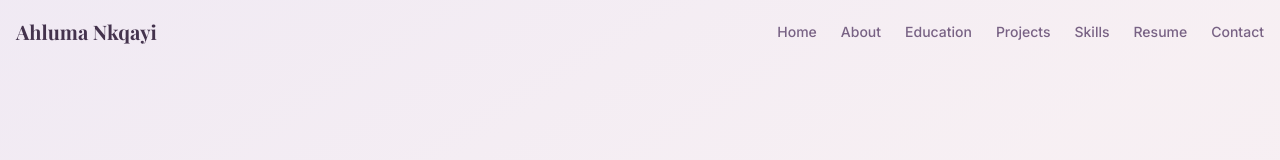
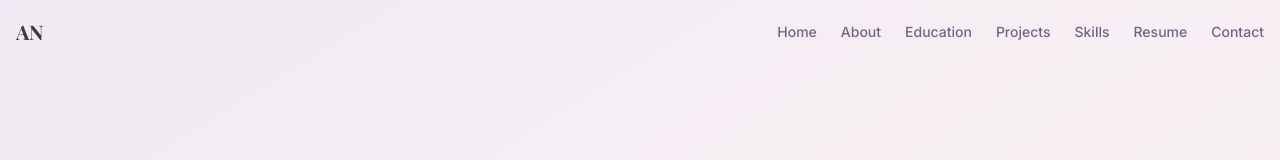
Before and after one commit to Ahluma-Nkqayi/ahluma-nkqayi-portfolio, a React (Vite) app: page / in a window 1280 px wide. Shown: the top 160 px of the page. Built offline with nearby package versions, Linux system fonts and the light colour scheme; the HTML template or start-up script is replaced by a standard one.

Commit message:
Fix: Remove duplicate name

```diff
--- a/src/components/Navigation.tsx
+++ b/src/components/Navigation.tsx
@@ -48,7 +48,7 @@ const Navigation = () => {
             }}
             className="font-display text-xl font-bold text-foreground"
           >
-            Ahluma Nkqayi
+            AN
           </a>
 
           {/* Desktop Navigation */}
```
